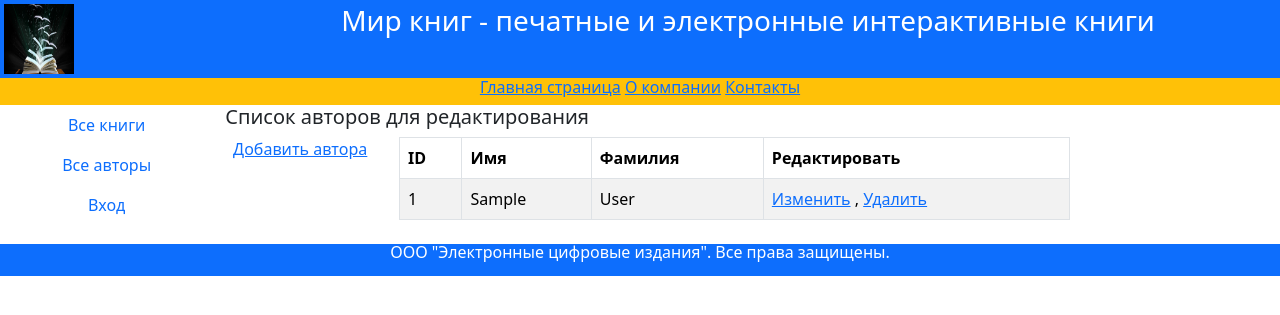
After one commit to YanushkevicSlava/World_books, a Django app: page /edit_authors/ in a window 1280 px wide. The commit adds this page. Shown: the top 315 px of the page. Run offline with Django 4.2, Linux system fonts and the light colour scheme; tables that the repository leaves empty hold one stand-in row (values such as "Sample post"); some libraries are stand-ins or nearby versions.

Commit message:
add edit authors

```diff
--- a/WebBooks/catalog/urls.py
+++ b/WebBooks/catalog/urls.py
@@ -11,4 +11,5 @@ urlpatterns = [
     path('about/', views.about, name='about'),
     path('contact/', views.contact, name='contact'),
     path('mybooks/', views.LoanedBooksByUserListView.as_view(), name='my-borrowed'),
+    path('edit_authors/', views.edit_authors, name='edit_authors'),
 ]
--- a/WebBooks/catalog/views.py
+++ b/WebBooks/catalog/views.py
@@ -100,3 +100,11 @@ def contact(request):
         'tel': tel,
     }
     return render(request, 'catalog/contact.html', context=context)
+
+
+def edit_authors(request):
+    author = Author.objects.all()
+    context = {
+        'author': author,
+    }
+    return render(request, 'catalog/edit_authors.html', context=context)
--- a/WebBooks/templates/catalog/base.html
+++ b/WebBooks/templates/catalog/base.html
@@ -44,7 +44,9 @@
                        href="{% url 'logout' %}?next={{ request.path }}">Выход</a>
                     <div>Вошёл: {{ user.get_username }}</div>
                     <a class="nav-link"
-                    href="{% url 'my-borrowed' %}">Мои заказы</a>
+                        href="{% url 'edit_authors' %}">Редактор авторов</a>
+                    <a class="nav-link"
+                       href="{% url 'logout' %}?next={{ request.path }}">Выход</a>
                   {% else %}
                     <a class="nav-link"
                        href="{% url 'login' %}?next={{ request.path }}">Вход</a>
--- /dev/null
+++ b/WebBooks/templates/catalog/edit_authors.html
@@ -0,0 +1,39 @@
+{% extends 'catalog/base.html' %}
+{% block content %}
+<div class="row text-start lh-2">
+  <h5>Список авторов для редактирования</h5>
+</div>
+<div class="row">
+  <div class="col-2">
+    <a href="/authors_add/{{ author_add }}">Добавить автора</a>
+  </div>
+  <div class="col-8">
+    <table class="table table-bordered text-start table-striped">
+      <thead>
+        <tr>
+          <th>ID</th>
+          <th>Имя</th>
+          <th>Фамилия</th>
+          <th>Редактировать</th>
+        </tr>
+      </thead>
+      <tbody>
+        {% if author %}
+          {% for author in author.all %}
+            <tr>
+              <td>{{ author.id }}</td>
+              <td>{{ author.first_name }}</td>
+              <td>{{ author.last_name }}</td>
+              <td><a href="edit_author/{{ author.id }}">Изменить</a> ,
+              <a href="delete_author/{{ author.id }}">Удалить</a> </td>
+            </tr>
+          {% endfor %}
+        {% else %}
+          <p> В базе данных нет авторов</p>
+        {% endif %}
+      </tbody>
+    </table>
+  </div>
+  <div class="col-2"></div>
+</div>
+{% endblock %}
```
